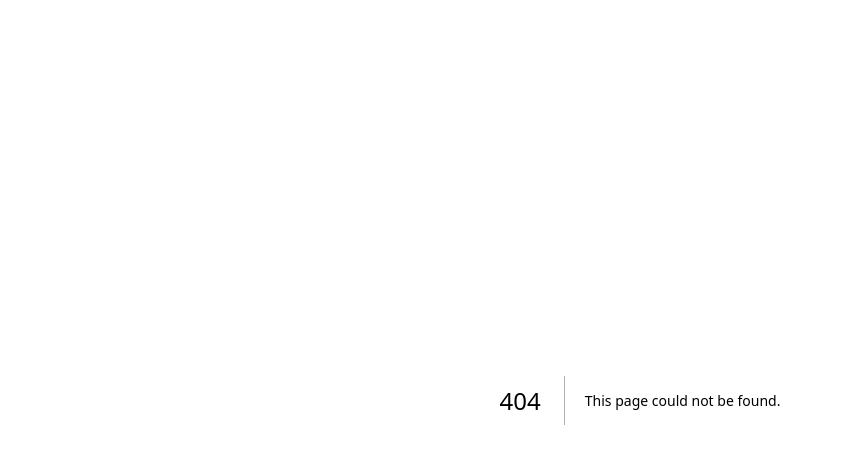
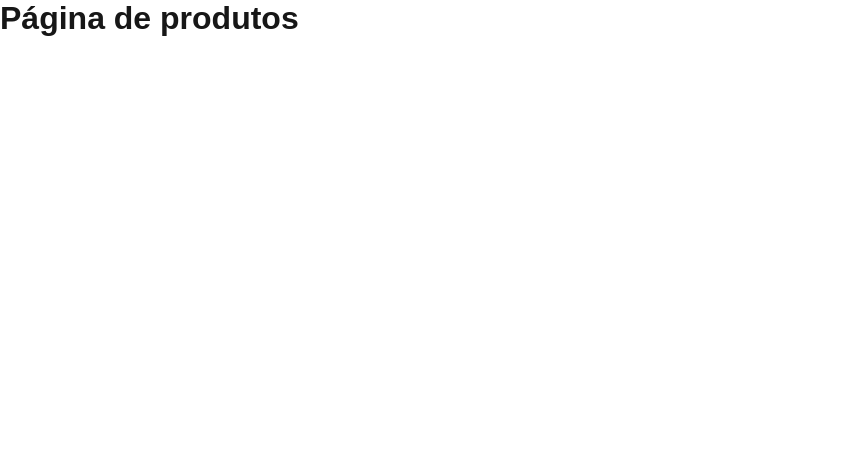
Before and after one commit to MariaLuizaVicentini/pokemonNextJS, a Next.js app: page /products in a window 1280 px wide. Before the commit this address had no page. Shown: the top 464 px of the page, without its empty margins (0-841 px from the left). Built offline with nearby package versions, Linux system fonts and the light colour scheme.

Commit message:
testando roteamento nextJS

```diff
--- /dev/null
+++ b/pages/about.js
@@ -0,0 +1,3 @@
+export default function About() {
+    return <h1>Página de About</h1>
+}
--- a/pages/index.js
+++ b/pages/index.js
@@ -6,6 +6,8 @@ import styles from "@/styles/Home.module.css";
 
 export default function Home() {
   return (
-
+       <div className={styles.container}>
+        <h1>Hello Word Netx.js</h1>
+       </div>
   )
 }
--- /dev/null
+++ b/pages/products.js
@@ -0,0 +1,3 @@
+export default function Products() {
+    return <h1>Página de produtos</h1>
+}
```
Also changed, not shown: 1 other file (tests, documents, lock files or other folders).
